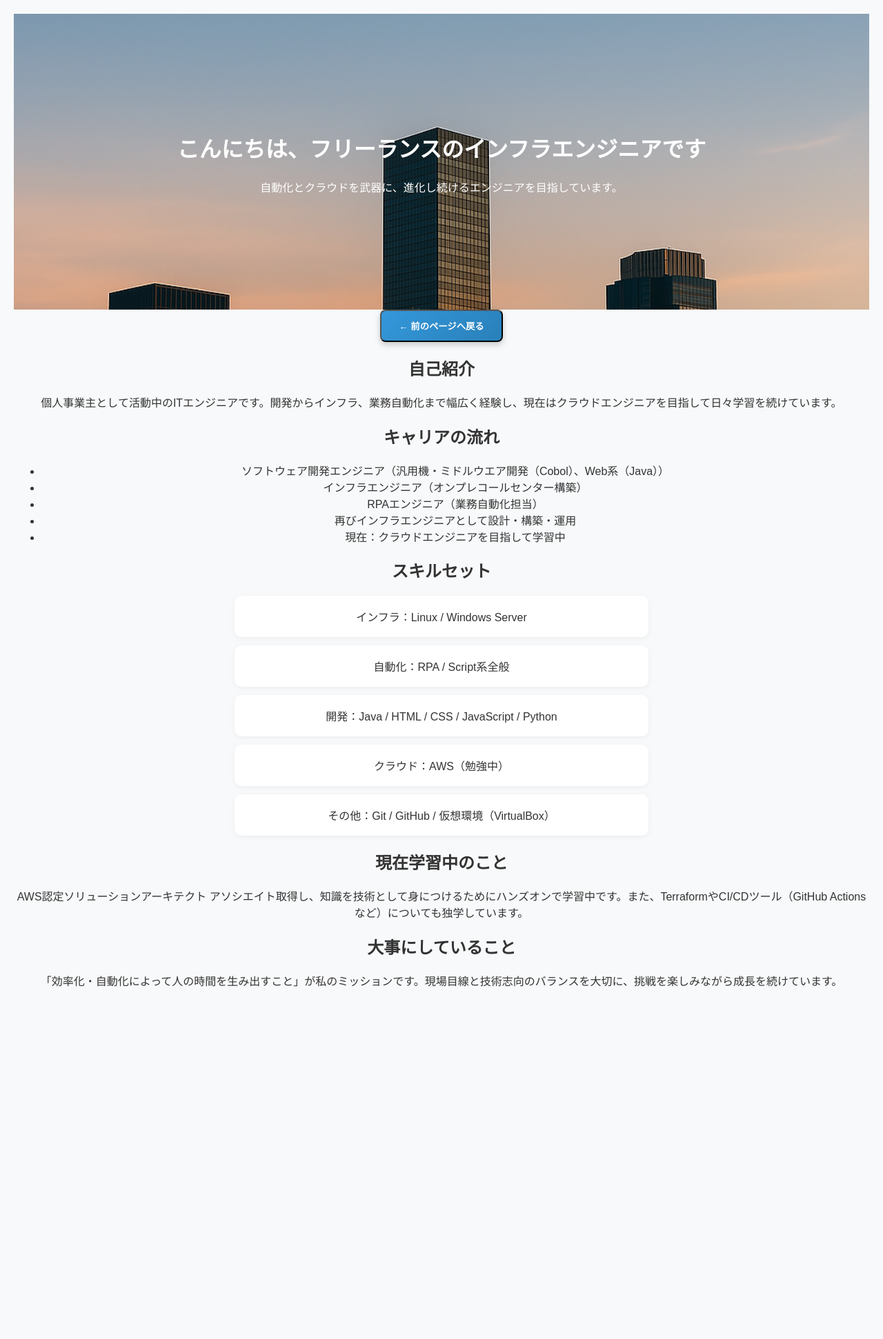
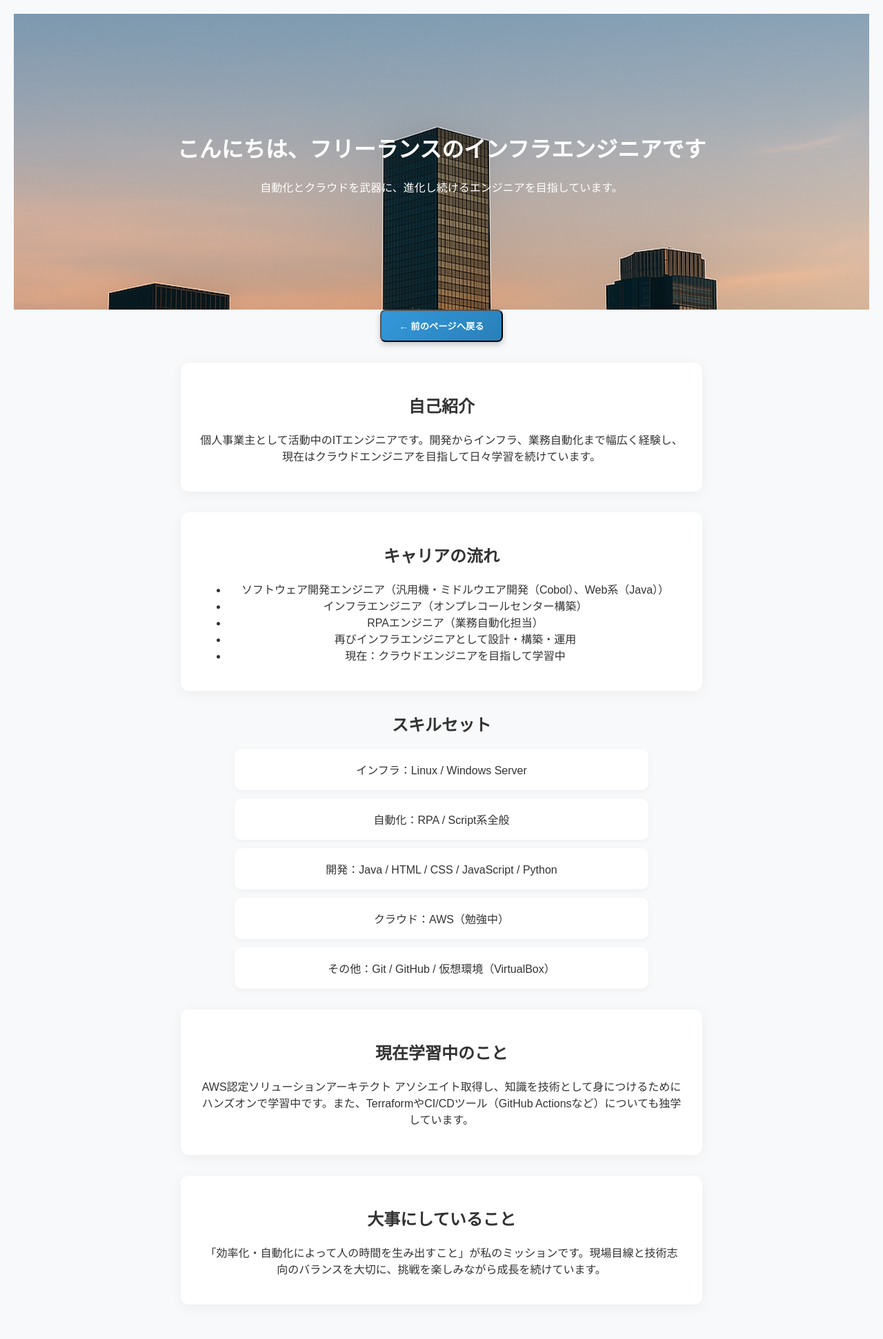
Before and after one commit to cloudrobo48/aws-cloud, a Jekyll site: the page about.html, which Jekyll copies as it is, in a window 1280 px wide. Shown: the whole page at 69% size. Built offline with Jekyll 4.4.1, drawn with Linux system fonts in a browser that asks for light colours; before the commit the page ends 1470 px from its top, so only the background shows below that.

Commit message:
Update style.css

```diff
--- a/assets/css/style.css
+++ b/assets/css/style.css
@@ -315,6 +315,22 @@ textarea {
   box-shadow: 0 10px 20px rgba(0,0,0,0.15);
 }
 
+.modern-card {
+  max-width: 700px;
+  margin: 30px auto;
+  background: #fff;
+  padding: 24px 28px;
+  border-radius: 12px;
+  box-shadow: 0 4px 20px rgba(0,0,0,0.05);
+  transition: transform 0.3s ease, box-shadow 0.3s ease;
+}
+
+.modern-card:hover {
+  transform: translateY(-4px);
+  box-shadow: 0 8px 30px rgba(0,0,0,0.12);
+}
+
+
 
 @media (max-width: 768px) {
     .sidebar {
```
